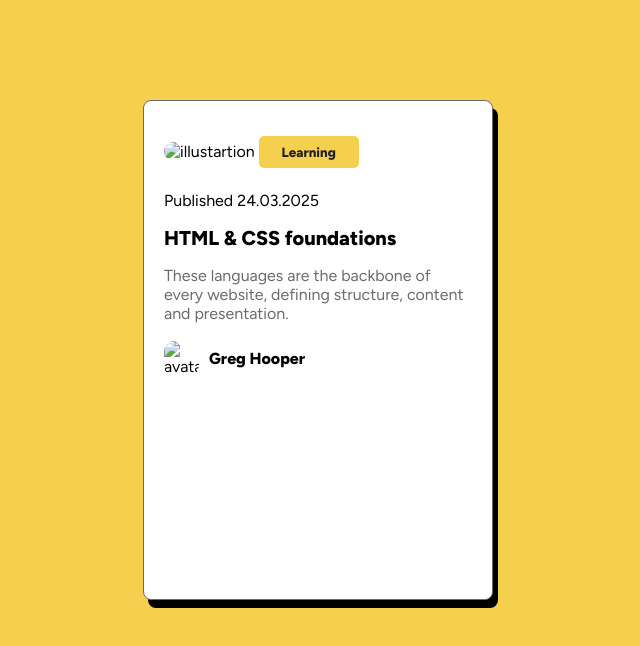
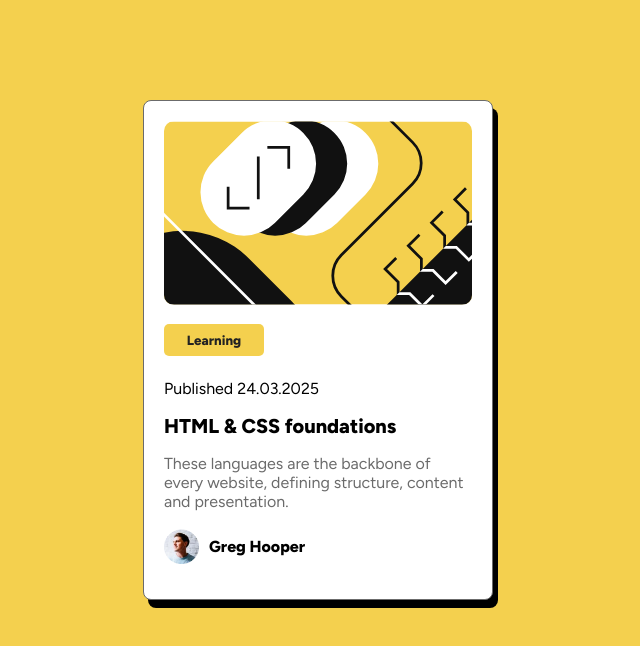
Before and after one commit to mariem-ben-amor/blog-preview-card, a plain HTML site: page index.html in a window 1280 px wide. Shown: the whole page, without its empty margins (322-962 px from the left). Drawn offline with Linux system fonts and the light colour scheme; the site is published under a folder, as on GitHub Pages, so addresses that start at the root find nothing.

Commit message:
img src modified

```diff
--- a/index.html
+++ b/index.html
@@ -10,13 +10,13 @@
 </head>
 <body>
    <div class="container">
-    <img src="/images/illustration-article.svg" alt="illustartion">
+    <img src="images/illustration-article.svg" alt="illustartion">
     <button class="btn">Learning</button>
     <p>Published 24.03.2025</p>
     <h1>HTML & CSS foundations</h1>
     <p class="new_color">These languages are the backbone of every website, defining structure, content and presentation.</p>
     <div class="item">
-        <img src="/images/image-avatar.webp" alt="avatar">
+        <img src="images/image-avatar.webp" alt="avatar">
         <p>Greg Hooper</p>
     </div>
    </div>
```
